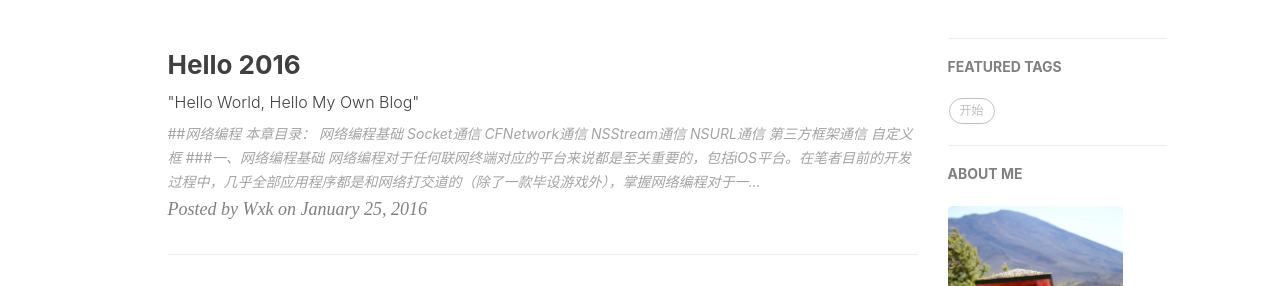
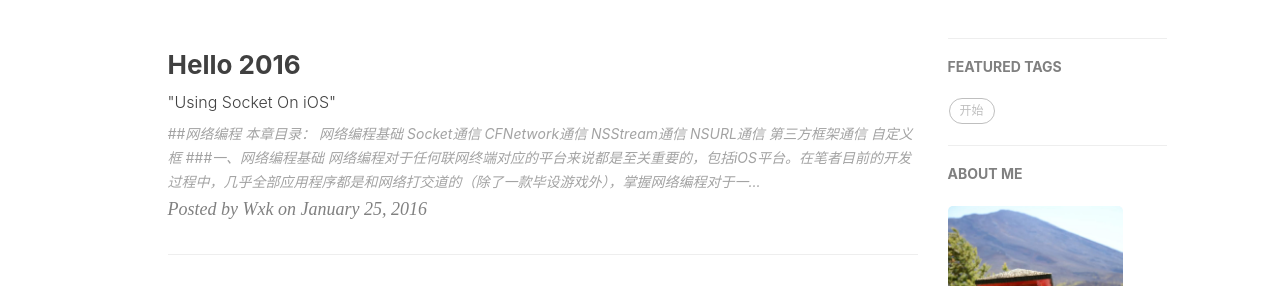
Before and after one commit to Zippowxk/Zippowxk.github.io, a Jekyll site: the page built from index.html, in a window 1280 px wide. Shown: the part 420-706 px from the top of the page. Built offline with Jekyll 4.4.1, drawn with Linux system fonts in a browser that asks for light colours; nearby versions of some CDN libraries; the list of posts is cut into pages by our own code; comment, search, counter and statistics services are not loaded.

Commit message:
fix subtitle

```diff
--- a/_posts/2016-01-26-Using-JavaScript-in-Native-App.markdown
+++ b/_posts/2016-01-26-Using-JavaScript-in-Native-App.markdown
@@ -1,7 +1,7 @@
 ---
 layout:     post
 title:      "Hello 2016"
-subtitle:   " \"Hello World, Hello My Own Blog\""
+subtitle:   " \"Using Socket On iOS\""
 date:       2016-1-25 12:00:00
 author:     "Wxk"
 header-img: "img/post-bg-2015.jpg"
```
